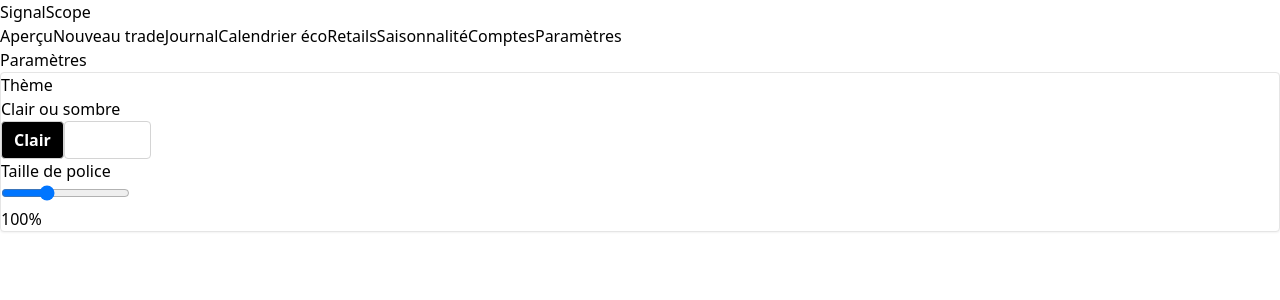
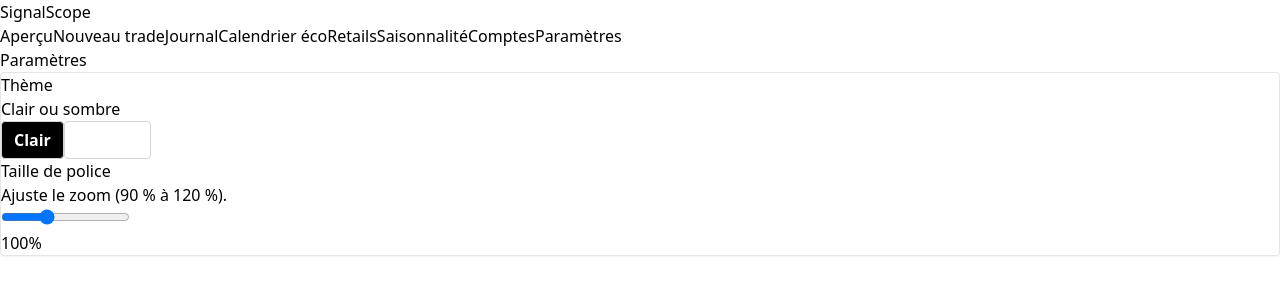
Before and after one commit to 13artcolor-png/Signalscope, a Next.js app: page /settings in a window 1280 px wide. Shown: the top 300 px of the page. Built offline with nearby package versions, Linux system fonts and the light colour scheme.

Commit message:
feat(settings): theme & font size

```diff
--- a/app/settings/page.tsx
+++ b/app/settings/page.tsx
@@ -6,8 +6,9 @@
 
 export default function SettingsPage() {
   const [theme, setTheme] = useState<Theme>('light');
-  const [font, setFont] = useState(100);
+  const [font, setFont] = useState(100); // 90–120 %
 
+  // Charger préférences
   useEffect(() => {
     const t = (localStorage.getItem('ss_theme') as Theme) || 'light';
     const f = Number(localStorage.getItem('ss_font') || 100);
@@ -15,6 +16,7 @@
     setFont(Number.isFinite(f) ? f : 100);
   }, []);
 
+  // Appliquer
   useEffect(() => {
     const root = document.documentElement;
     if (theme === 'dark') root.classList.add('dark');
@@ -53,6 +55,7 @@
 
         <div>
           <div className="font-medium mb-1">Taille de police</div>
+          <div className="text-sm text-neutral-500 mb-2">Ajuste le zoom (90 % à 120 %).</div>
           <input
             type="range"
             min={90}
```
